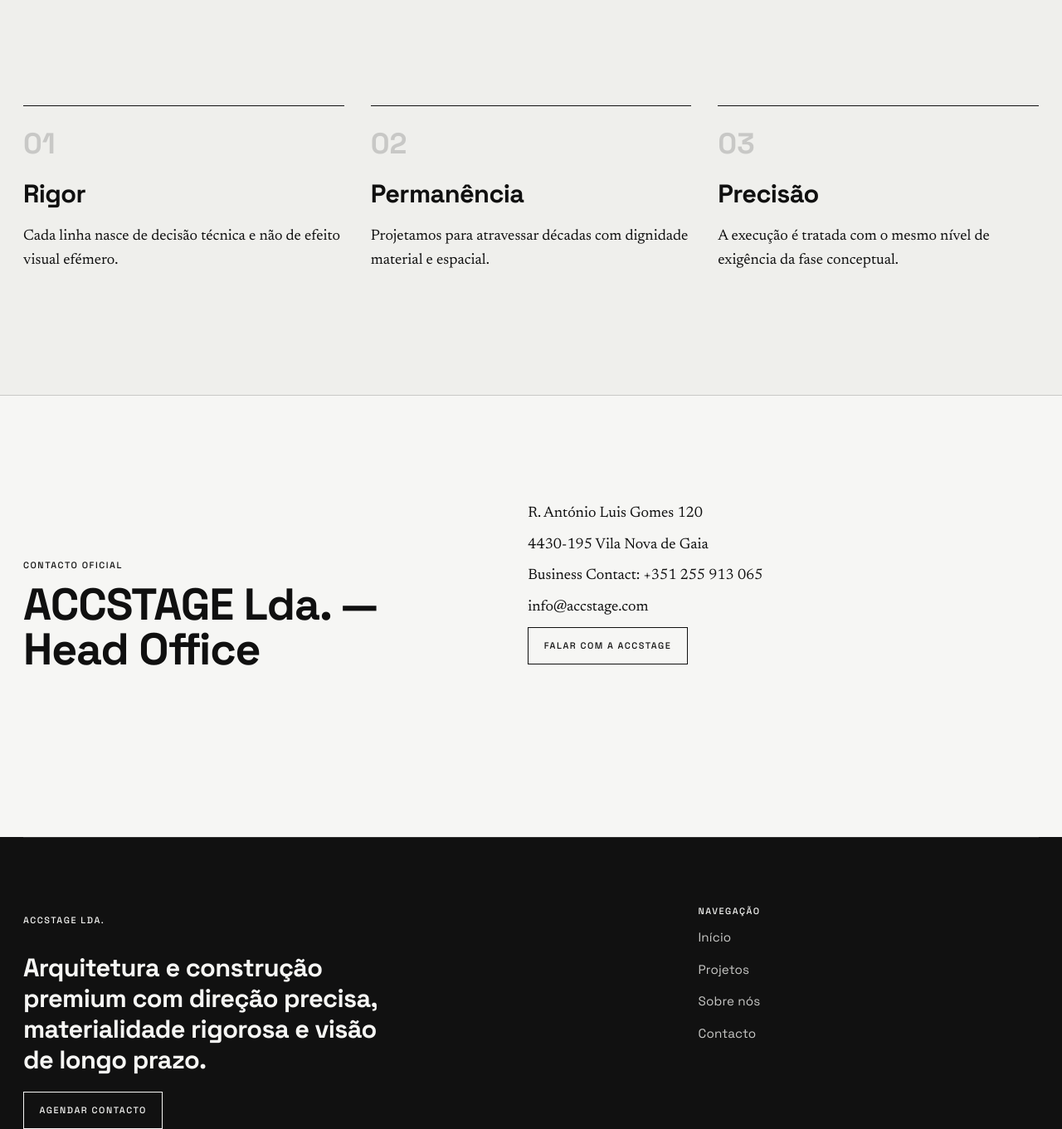
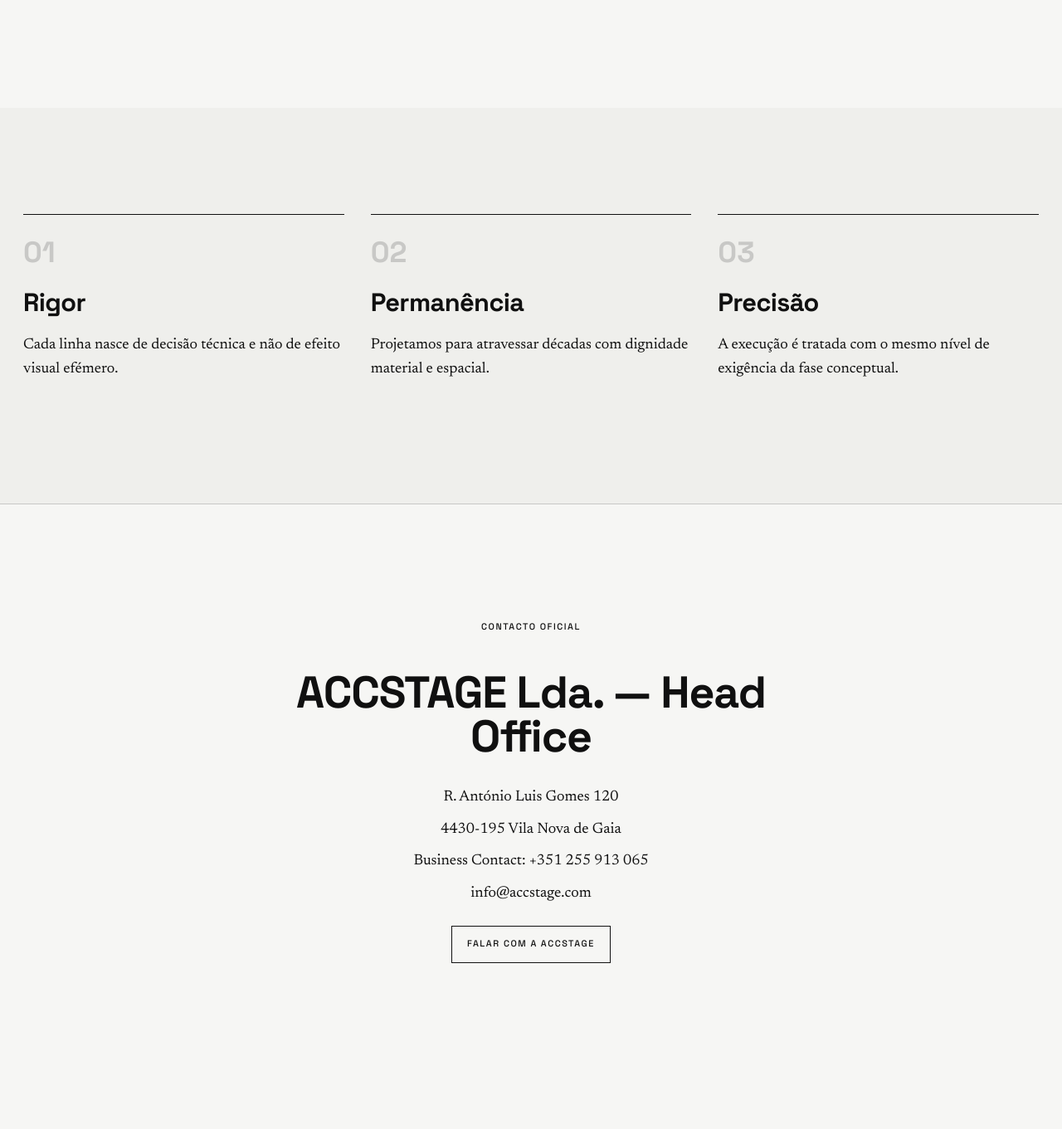
Before and after one commit to dev-b2gre/accstage-website, a WordPress theme: template themes/accstage-custom/front-page.php in a window 1280 px wide. Shown: the part 4467-5828 px from the top of the page at 83% size. Run offline with PHP 8.4 and a stand-in for WordPress, Linux system fonts and the light colour scheme; the site name, menu and one post (Sample post) are stand-ins, and other content is empty.

Commit message:
Atualiza hero e centraliza bloco de contacto na homepage

```diff
--- a/themes/accstage-custom/assets/css/main.css
+++ b/themes/accstage-custom/assets/css/main.css
@@ -177,6 +177,11 @@ img {
   display: grid;
   grid-template-columns: 1fr;
   gap: 2.2rem;
+}
+
+.acc-hero .acc-title-xl {
+  max-width: 14ch;
+  line-height: 0.92;
 }
 
 .acc-title-xl {
@@ -724,15 +729,27 @@ img {
   border-top: 1px solid var(--acc-line);
 }
 
-.acc-home-contact__grid {
+.acc-home-contact__content {
+  max-width: 62ch;
+  margin-inline: auto;
   display: grid;
-  grid-template-columns: minmax(0, 0.95fr) minmax(0, 1.05fr);
-  gap: clamp(1.8rem, 4vw, 4.5rem);
-  align-items: end;
+  justify-items: center;
+  gap: clamp(1.25rem, 3vw, 2rem);
+  text-align: center;
 }
 
-.acc-home-contact .acc-editorial p {
-  margin-block: 0 0.5rem;
+.acc-home-contact__details {
+  display: grid;
+  justify-items: center;
+  gap: 0.55rem;
+}
+
+.acc-home-contact__details p {
+  margin: 0;
+}
+
+.acc-home-contact__details .acc-button {
+  margin-top: 0.9rem;
 }
 
 
@@ -1110,7 +1127,6 @@ img {
   .acc-about-team__grid,
   .acc-services__item,
   .acc-contact-layout,
-  .acc-home-contact__grid,
   .acc-site-footer__top,
   .acc-site-footer__meta {
     grid-template-columns: 1fr;
--- a/themes/accstage-custom/front-page.php
+++ b/themes/accstage-custom/front-page.php
@@ -55,17 +55,18 @@ get_template_part('template-parts/hero', 'home');
 </section>
 
 <section class="acc-section acc-home-contact" aria-labelledby="acc-home-contact-title">
-    <div class="acc-wrap acc-home-contact__grid">
-        <div>
+    <div class="acc-wrap">
+        <div class="acc-home-contact__content">
             <p class="acc-label"><?php esc_html_e('Contacto oficial', 'accstage-custom'); ?></p>
             <h2 id="acc-home-contact-title" class="acc-title-lg"><?php esc_html_e('ACCSTAGE Lda. — Head Office', 'accstage-custom'); ?></h2>
-        </div>
-        <div class="acc-editorial">
-            <p><?php esc_html_e('R. António Luis Gomes 120', 'accstage-custom'); ?></p>
-            <p><?php esc_html_e('4430-195 Vila Nova de Gaia', 'accstage-custom'); ?></p>
-            <p><a href="tel:+351255913065"><?php esc_html_e('Business Contact: +351 255 913 065', 'accstage-custom'); ?></a></p>
-            <p><a href="mailto:info@accstage.com">info@accstage.com</a></p>
-            <p><a class="acc-button" href="<?php echo esc_url(home_url('/contacto/')); ?>"><?php esc_html_e('Falar com a Accstage', 'accstage-custom'); ?></a></p>
+
+            <div class="acc-editorial acc-home-contact__details">
+                <p><?php esc_html_e('R. António Luis Gomes 120', 'accstage-custom'); ?></p>
+                <p><?php esc_html_e('4430-195 Vila Nova de Gaia', 'accstage-custom'); ?></p>
+                <p><a href="tel:+351255913065"><?php esc_html_e('Business Contact: +351 255 913 065', 'accstage-custom'); ?></a></p>
+                <p><a href="mailto:info@accstage.com">info@accstage.com</a></p>
+                <p><a class="acc-button" href="<?php echo esc_url(home_url('/contacto/')); ?>"><?php esc_html_e('Falar com a Accstage', 'accstage-custom'); ?></a></p>
+            </div>
         </div>
     </div>
 </section>
--- a/themes/accstage-custom/template-parts/hero-home.php
+++ b/themes/accstage-custom/template-parts/hero-home.php
@@ -9,9 +9,9 @@ $hero_image = 'https://lh3.googleusercontent.com/aida-public/AB6AXuD-zoLVvOBsu6z
 ?>
 <section class="acc-hero" style="background-image: url('<?php echo esc_url($hero_image); ?>');">
     <div class="acc-hero__inner">
-        <h1 class="acc-title-xl">MONOLITHIC<br/>STRUCTURES</h1>
+        <h1 class="acc-title-xl"><?php esc_html_e('Projetamos permanência. Construímos com precisão.', 'accstage-custom'); ?></h1>
         <div>
-            <p class="acc-lead"><?php esc_html_e('Arquitetamos permanência num mundo efémero. Cada projeto é desenhado com rigor espacial, matéria honesta e silêncio intencional.', 'accstage-custom'); ?></p>
+            <p class="acc-lead"><?php esc_html_e('Da arquitetura à construção, desenvolvemos espaços com rigor técnico, linguagem contemporânea e atenção absoluta ao detalhe.', 'accstage-custom'); ?></p>
             <p><a class="acc-button acc-button--hero-discover" href="<?php echo esc_url(home_url('/projetos/')); ?>"><?php esc_html_e('Descobrir arquivo', 'accstage-custom'); ?></a></p>
         </div>
     </div>
```
